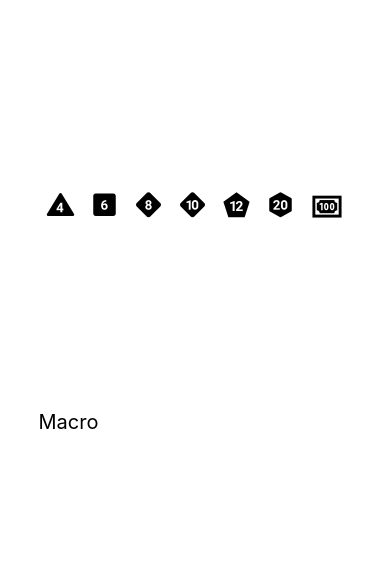
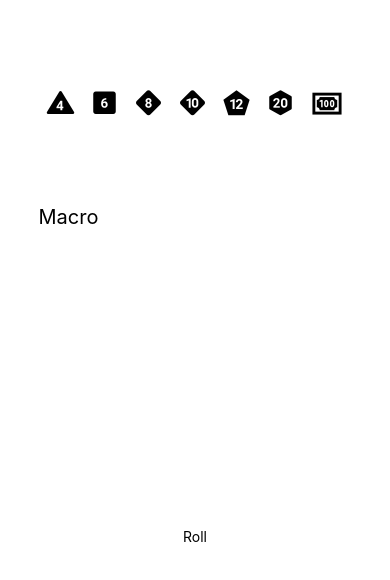
Before and after one commit to JLEWilson/DNDice, a React Native app: screen / in a window 390 px wide. Shown: the top 580 px of the page. Built offline with nearby package versions, Linux system fonts and the light colour scheme.

Commit message:
implement die roller

```diff
--- a/App/Landing.tsx
+++ b/App/Landing.tsx
@@ -3,9 +3,10 @@ import React from "react";
 import { StyleSheet } from "react-native";
 import DiceIcons from "../icons";
 import { Dice } from "../db";
+import { MacroRandomizer } from "./Utils";
 
 export default function Landing() {
- const [output, setOutput] = React.useState<Dice>({
+ const [macro, setMacro] = React.useState<Dice>({
     D4: 0,
     D6: 0,
     D8: 0,
@@ -14,18 +15,24 @@ export default function Landing() {
     D20: 0,
     D100: 0,
   });
+  const [roll, setRoll] = React.useState<number>(0)
 
-  const incrementOutput = (key: keyof Dice) => {
-    setOutput((prevOutput) => ({
-      ...prevOutput,
-      [key]: prevOutput[key] + 1,
+  const rollMacro = (macro: Dice) => {
+    const x = MacroRandomizer(macro)
+    setRoll(x)
+  }
+
+  const incrementMacro = (key: keyof Dice) => {
+    setMacro((prevMacro) => ({
+      ...prevMacro,
+      [key]: prevMacro[key] + 1,
     }));
   };
 
-  const decrementOutput = (key: keyof Dice) => {
-    setOutput((prevOutput) => ({
-      ...prevOutput,
-      [key]: Math.max(0, prevOutput[key] - 1),
+  const decrementMacro = (key: keyof Dice) => {
+    setMacro((prevMacro) => ({
+      ...prevMacro,
+      [key]: Math.max(0, prevMacro[key] - 1),
     }));
   };
 
@@ -41,21 +48,32 @@ export default function Landing() {
               },
               styles.button,
             ]}
-            onPress={() => incrementOutput(key as keyof Dice)}
+            onPress={() => incrementMacro(key as keyof Dice)}
           >
             {value}
           </Pressable>
         ))}
       </View>
-      <Text style={styles.outputTitle}>Macro</Text>
-      <View style={styles.outputContainer}>
-        {Object.entries(output).map(([key, value]) => (
+      <Text style={styles.macroTitle}>Macro</Text>
+      <View style={styles.macroContainer}>
+        {Object.entries(macro).map(([key, value]) => (
           value > 0 &&
-          <Pressable key={key} style={styles.outputItem} onPress={() => decrementOutput(key as keyof Dice)}>
+          <Pressable key={key} style={styles.macroItem} onPress={() => decrementMacro(key as keyof Dice)}>
             {DiceIcons[key as keyof typeof DiceIcons]}
             <Text>{`: ${value}`}</Text>
           </Pressable>
         ))}
+      </View>
+      <View style={styles.buttonContainer}>
+          <Pressable onPress={() => rollMacro(macro)}>
+            <Text>Roll</Text>
+          </Pressable>
+      </View>
+      <View style={styles.outputContainer}>
+        {
+          roll > 0 &&
+          <Text style={styles.outputText}>{roll}</Text>
+        }
       </View>
     </View>
   );
@@ -75,7 +93,7 @@ const styles = StyleSheet.create({
     alignItems: "center",
     justifyContent: "center",
   },
-  outputContainer: {
+  macroContainer: {
     flex: 1,
     flexWrap: "wrap",
     backgroundColor: "#fff",
@@ -83,11 +101,11 @@ const styles = StyleSheet.create({
     alignItems: "flex-start",
     justifyContent: "center",
   },
-  outputTitle: {
+  macroTitle: {
     fontSize: 20,
     marginRight: "auto"
   },
-  outputItem: {
+  macroItem: {
     display: "flex",
     flexDirection: "row",
     alignItems: "center",
@@ -102,4 +120,19 @@ const styles = StyleSheet.create({
     marginHorizontal: 2,
     padding: 5,
   },
+  buttonContainer: {
+    flex: 1,
+    backgroundColor: "#fff",
+    alignItems: "center",
+    justifyContent: "center",
+  },
+  outputContainer: {
+    flex: 1,
+    backgroundColor: "#fff",
+    alignItems: "center",
+    justifyContent: "center",
+  },
+  outputText : {
+    fontSize: 40
+  }
 });
```
